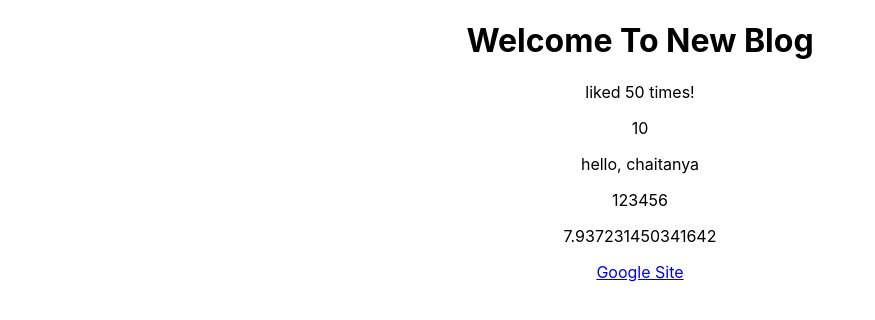
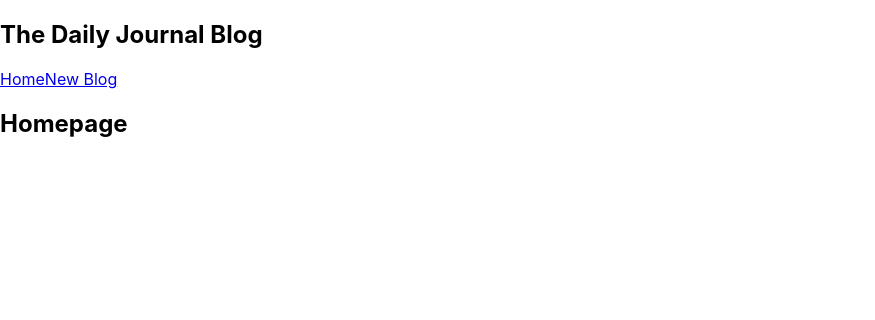
Before and after one commit to chaitanyatekane/daily-journal, a React (Create React App) app: page / in a window 1280 px wide. Shown: the top 320 px of the page, without its empty margins (0-875 px from the left). Built offline with nearby package versions, Linux system fonts and the light colour scheme.

Commit message:
multiple components

```diff
--- a/src/App.js
+++ b/src/App.js
@@ -1,20 +1,13 @@
-import './App.css';
+import Navbar from "./Navbar";
+import Home from "./Home";
 
 function App() {
-  const title = "Welcome To New Blog";
-  const likes = 50;
-  const link = "https://www.google.com";
 
   return (
     <div className="App">
+      <Navbar />
       <div className="content">
-        <h1>{ title }</h1>
-        <p>liked { likes } times!</p>
-        <p>{ 5+5 }</p>
-        <p>{ "hello, chaitanya" }</p>
-        <p>{ [1,2,3,4,5,6] }</p>
-        <p>{ Math.random()*10 }</p>
-        <a href={link}>Google Site</a>
+        <Home />
       </div>
     </div>
   );
--- /dev/null
+++ b/src/Home.js
@@ -0,0 +1,12 @@
+const Home = () => {
+    return (
+        <div className="home">
+            <h2>Homepage</h2>
+        </div>
+     );
+}
+
+export default Home;
+<div className="home">
+    <h2>Homepage</h2>
+</div>
--- /dev/null
+++ b/src/Navbar.js
@@ -0,0 +1,13 @@
+const Navbar = () => {
+    return (
+        <nav className="navbar">
+            <h1>The Daily Journal Blog</h1>
+            <div className="links">
+                <a href="/">Home</a>
+                <a href="/create">New Blog</a>
+            </div>
+        </nav>
+     );
+}
+
+export default Navbar;
```
Also changed, not shown: 1 other file (tests, documents, lock files or other folders).
